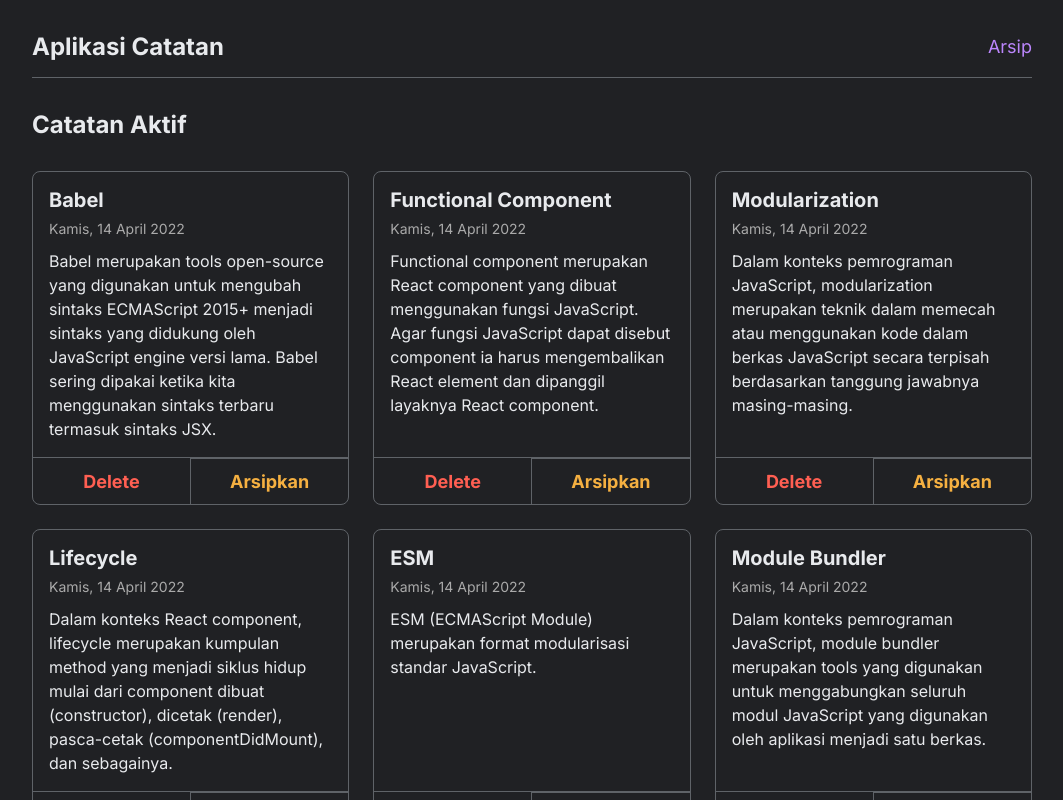
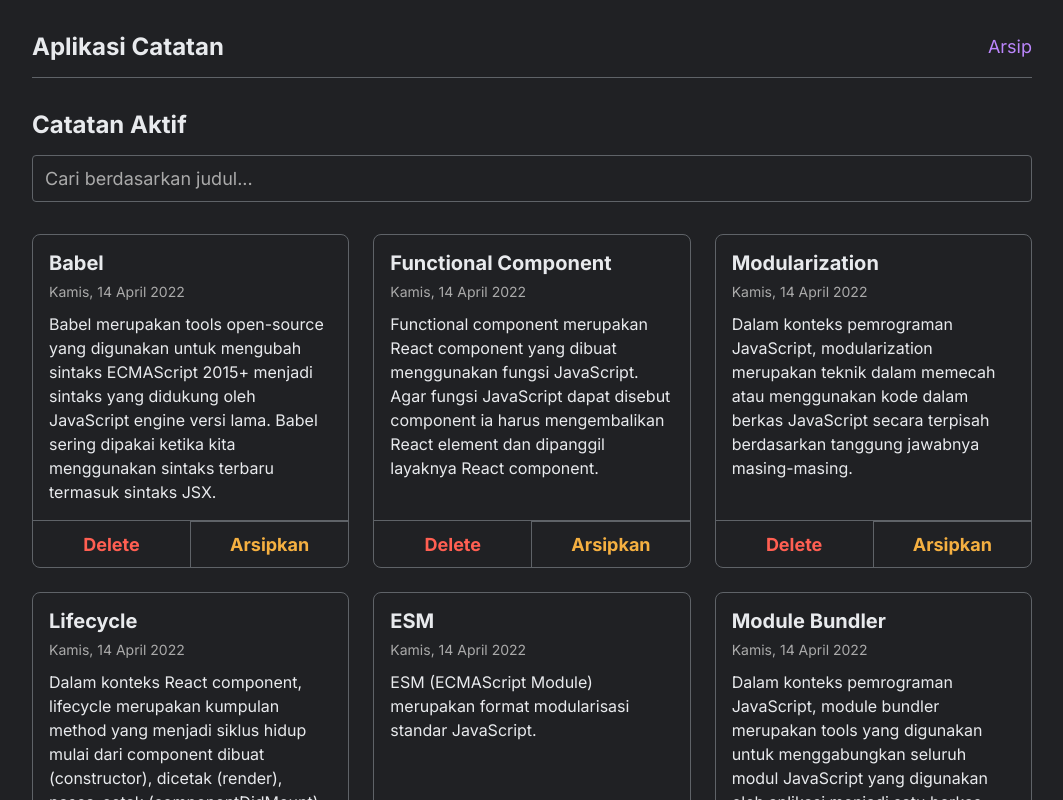
Before and after one commit to ushaimramadhan/dicoding-react-fundamental, a React (Vite) app: page / in a window 1280 px wide. Shown: the top 800 px of the page, without its empty margins (108-1171 px from the left). Built offline with nearby package versions, Linux system fonts and the light colour scheme.

Commit message:
finish Project 1

```diff
--- a/package.json
+++ b/package.json
@@ -9,6 +9,7 @@
     "preview": "vite preview"
   },
   "dependencies": {
+    "prop-types": "^15.8.1",
     "react": "^18.2.0",
     "react-dom": "^18.2.0",
     "react-router-dom": "^7.13.0"
--- /dev/null
+++ b/src/components/SearchBar.jsx
@@ -0,0 +1,22 @@
+import React from 'react';
+import PropTypes from 'prop-types';
+
+function SearchBar({ keyword, keywordChange }) {
+  return (
+    <div className="search-bar">
+      <input
+        type="text"
+        placeholder="Cari berdasarkan judul..."
+        value={keyword}
+        onChange={(event) => keywordChange(event.target.value)}
+      />
+    </div>
+  );
+}
+
+SearchBar.propTypes = {
+  keyword: PropTypes.string.isRequired,
+  keywordChange: PropTypes.func.isRequired
+}
+
+export default SearchBar;
--- a/src/pages/ArchivedPage.jsx
+++ b/src/pages/ArchivedPage.jsx
@@ -2,6 +2,7 @@ import React from 'react';
 import { useSearchParams } from 'react-router-dom';
 import { getArchivedNotes, deleteNote, unarchiveNote } from '../utils/local-data';
 import NoteItem from '../components/NoteItem';
+import SearchBar from '../components/SearchBar'; // Import SearchBar
 
 function ArchivedPage() {
   const [searchParams, setSearchParams] = useSearchParams();
@@ -14,8 +15,12 @@ function ArchivedPage() {
   }
 
   function onUnarchiveHandler(id) {
-    unarchiveNote(id); // Kembalikan ke catatan aktif
-    setNotes(getArchivedNotes()); // Update state
+    unarchiveNote(id);
+    setNotes(getArchivedNotes());
+  }
+
+  function onKeywordChangeHandler(keyword) {
+    setSearchParams({ keyword });
   }
 
   const filteredNotes = notes.filter((note) => {
@@ -25,6 +30,10 @@ function ArchivedPage() {
   return (
     <section className="archives-page">
       <h2>Catatan Arsip</h2>
+
+      {/* Pasang SearchBar juga di sini */}
+      <SearchBar keyword={keyword} keywordChange={onKeywordChangeHandler} />
+
       {filteredNotes.length > 0 ? (
         <div className="notes-list">
           {filteredNotes.map((note) => (
@@ -32,7 +41,7 @@ function ArchivedPage() {
               key={note.id}
               {...note}
               onDelete={onDeleteHandler}
-              onArchive={onUnarchiveHandler} // Di sini fungsinya unarchive
+              onArchive={onUnarchiveHandler}
             />
           ))}
         </div>
--- a/src/pages/HomePage.jsx
+++ b/src/pages/HomePage.jsx
@@ -1,12 +1,14 @@
 import React from 'react';
-import { useSearchParams } from 'react-router-dom'; // Kita siapkan utk search nanti
+import { useSearchParams, Link } from 'react-router-dom';
 import { getActiveNotes, deleteNote, archiveNote } from '../utils/local-data';
 import NoteItem from '../components/NoteItem';
-import { Link } from 'react-router-dom';
+import SearchBar from '../components/SearchBar'; // Import SearchBar
 
 function HomePage() {
   const [searchParams, setSearchParams] = useSearchParams();
   const [notes, setNotes] = React.useState(getActiveNotes());
+
+  // Ambil keyword dari URL. Jika kosong, defaultnya string kosong.
   const keyword = searchParams.get('keyword') || '';
 
   function onDeleteHandler(id) {
@@ -15,11 +17,16 @@ function HomePage() {
   }
 
   function onArchiveHandler(id) {
-    archiveNote(id); // Panggil fungsi arsip dari data lokal
-    setNotes(getActiveNotes()); // Update state (catatan akan hilang dari sini)
+    archiveNote(id);
+    setNotes(getActiveNotes());
   }
 
-  // Filter notes berdasarkan keyword search (Opsional 2 - sekalian disiapkan)
+  // Fungsi ini akan mengubah URL saat diketik
+  function onKeywordChangeHandler(keyword) {
+    setSearchParams({ keyword });
+  }
+
+  // Filter notes berdasarkan keyword
   const filteredNotes = notes.filter((note) => {
     return note.title.toLowerCase().includes(keyword.toLowerCase());
   });
@@ -27,6 +34,10 @@ function HomePage() {
   return (
     <section className="homepage">
       <h2>Catatan Aktif</h2>
+
+      {/* Pasang SearchBar di sini */}
+      <SearchBar keyword={keyword} keywordChange={onKeywordChangeHandler} />
+
       {filteredNotes.length > 0 ? (
         <div className="notes-list">
           {filteredNotes.map((note) => (
@@ -34,13 +45,14 @@ function HomePage() {
               key={note.id}
               {...note}
               onDelete={onDeleteHandler}
-              onArchive={onArchiveHandler} // Pass handler arsip
+              onArchive={onArchiveHandler}
             />
           ))}
         </div>
       ) : (
         <p className="notes-list__empty-message">Tidak ada catatan</p>
       )}
+
       <div className="homepage__action">
         <Link to="/notes/new" className="action">Tambah</Link>
       </div>
--- a/src/styles/style.css
+++ b/src/styles/style.css
@@ -239,3 +239,29 @@ header h1 a:hover {
 .note-item__archive-button:hover {
   background-color: #333;
 }
+
+/* --- Search Bar --- */
+.search-bar {
+  margin: 16px 0;
+}
+
+.search-bar input {
+  display: block;
+  width: 100%;
+  padding: 12px;
+  background-color: transparent;
+  border: 1px solid var(--border-color);
+  border-radius: 4px;
+  font-family: inherit;
+  font-size: 18px;
+  color: var(--text-color);
+}
+
+.search-bar input::placeholder {
+  color: #aaa;
+}
+
+.search-bar input:focus {
+  outline: none;
+  border-color: var(--accent-color);
+}
```
Also changed, not shown: 1 other file (tests, documents, lock files or other folders).
